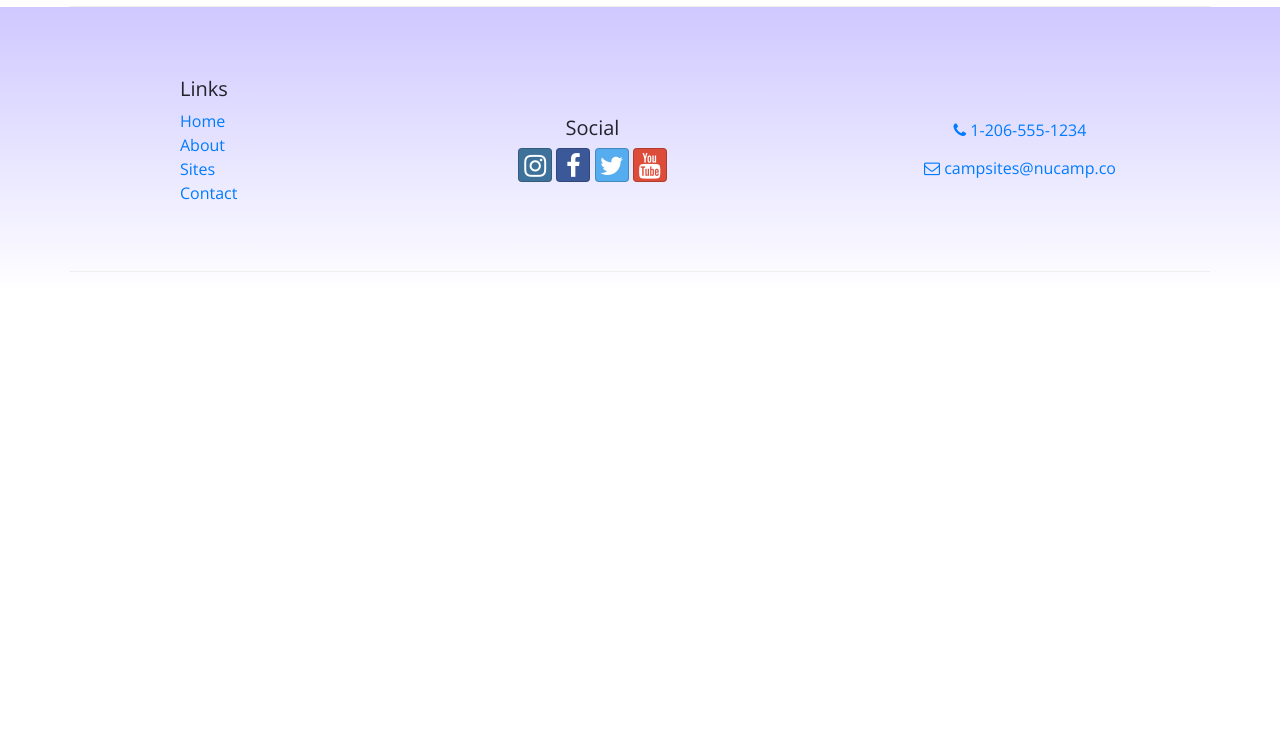
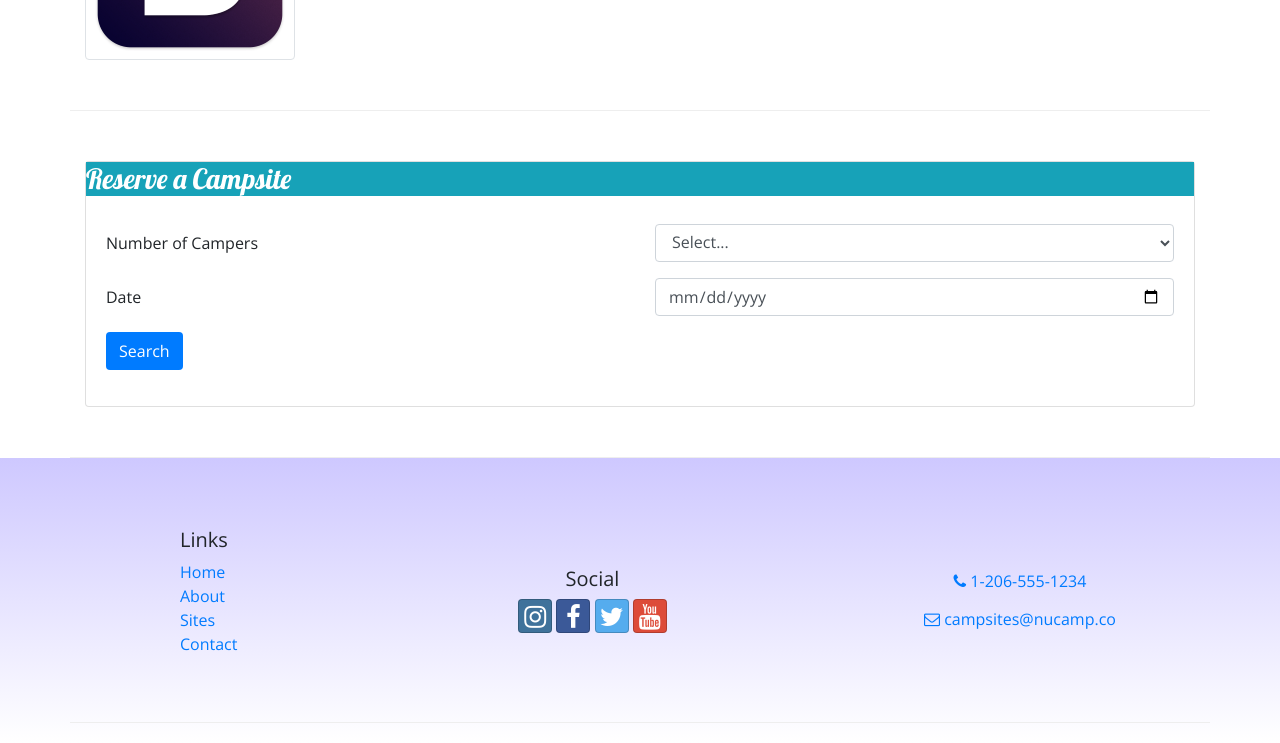
Before and after one commit to davidta555/nucampsite, a website: page index.html in a window 1280 px wide. Shown: the part 1042-1785 px from the top of the page. Before the commit the page ends 1334 px from the top, so only its background shows below. Drawn offline with nearby package versions, Linux system fonts and the light colour scheme.

Commit message:
Week 2 Assignment

```diff
--- a/index.html
+++ b/index.html
@@ -37,6 +37,11 @@
           <div class="col">
             <h1>NuCamp</h1>
             <h2>a better way to camp</h2>
+          </div>
+          <div class="col col-md-4 col-xl-2 mt-4">
+            <a href="#reserveForm" class="btn btn-info text-nowrap"
+              >Reserve Campsite</a
+            >
           </div>
         </div>
       </div>
@@ -110,11 +115,19 @@
           <h2>Featured Campsites</h2>
         </div>
         <div class="col">
+          <div class="media-body align-self-center"></div>
           <h3>React Lake Campground</h3>
           <p class="d-none d-sm-block">
             Nestled in the foothills of the Chrome Mountains, this campground on
             the shores of the pristine React Lake is a favorite for fly fishers.
           </p>
+        </div>
+        <div class="media">
+          <img
+            class="d-flex ml-3 img-thumbnail"
+            src="img/react-lake-thumb.jpg"
+            alt="Breadcrumb Trail"
+          />
         </div>
       </div>
 
@@ -135,6 +148,56 @@
                 Bootstrap Outfitters supplies you with gear you need at prices
                 you can't beat.
               </p>
+            </div>
+          </div>
+        </div>
+      </div>
+      <div class="row row-content">
+        <div class="col mx-auto">
+          <div class="card">
+            <h3 class="bg-info text-white">Reserve a Campsite</h3>
+            <div class="card-body">
+              <form id="reserveForm">
+                <div class="form-group row">
+                  <label class="col-form-label col-sm-6" for="numCampers"
+                    >Number of Campers</label
+                  >
+                  <div class="col col-sm-6">
+                    <select
+                      name="numCampers"
+                      id="numCampers"
+                      class="form-control"
+                    >
+                      <option selected>Select...</option>
+                      <option value="1">1</option>
+                      <option value="2">2</option>
+                      <option value="3">3</option>
+                      <option value="4">4</option>
+                      <option value="5">5</option>
+                      <option value="6">6</option>
+                    </select>
+                  </div>
+                </div>
+                <div class="form-group row">
+                  <label class="col-form-label col-sm-6" for="date">Date</label>
+                  <div class="col col-sm-6">
+                    <input
+                      type="date"
+                      id="date"
+                      name="date"
+                      placeholder=""
+                      class="form-control"
+                    />
+                  </div>
+                </div>
+                <div class="form-group row">
+                  <div class="col">
+                    <button type="submit" class="btn bg-primary text-white">
+                      Search
+                    </button>
+                  </div>
+                </div>
+              </form>
             </div>
           </div>
         </div>
```
